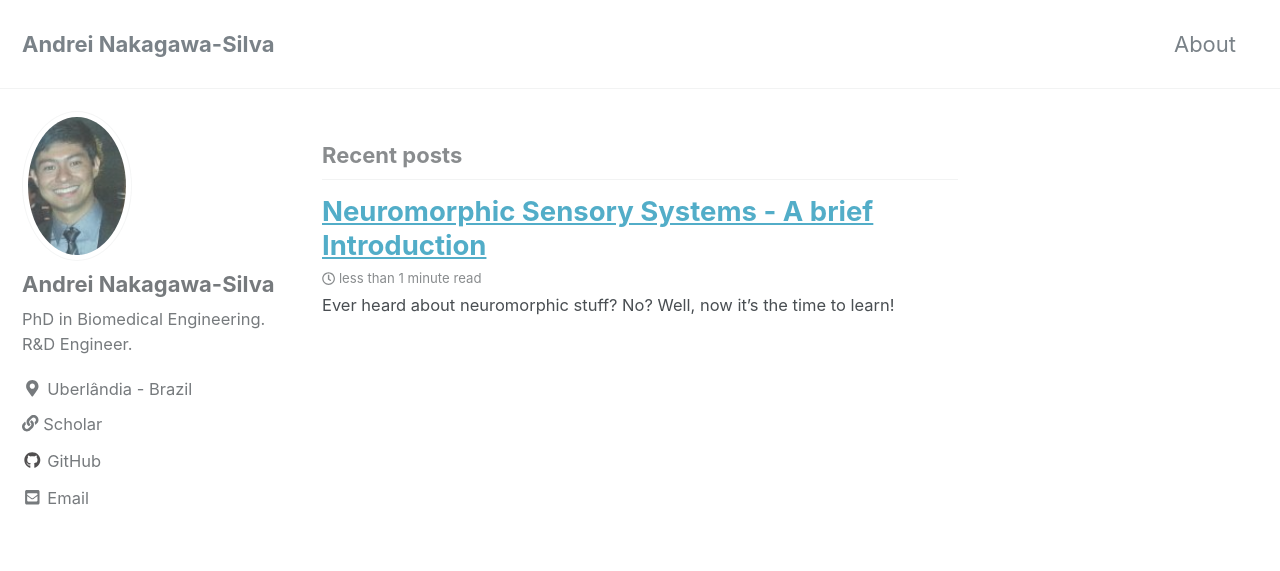
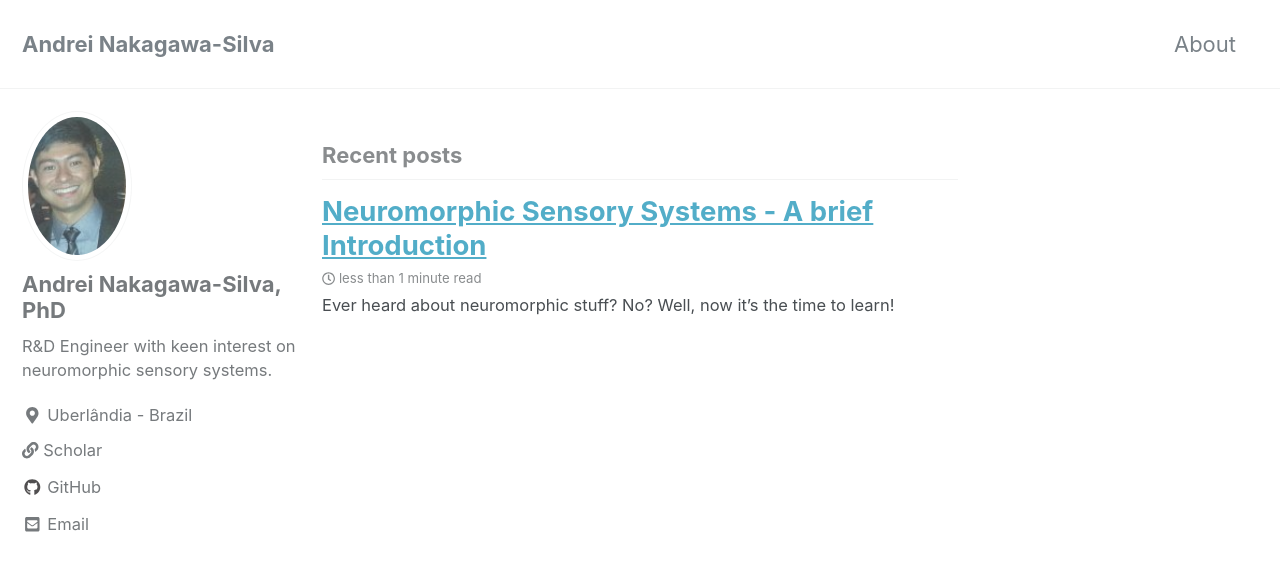
Before and after one commit to andreinakagawa/andreinakagawa.github.io, a Jekyll site: the page built from index.html, in a window 1280 px wide and 900 px high. Shown: the top 571 px of the window. Built offline with Jekyll 4.4.1, drawn with Linux system fonts in a browser that asks for light colours; nearby versions of some CDN libraries; the list of posts is cut into pages by our own code.

Commit message:
updated profile

```diff
--- a/_config.yml
+++ b/_config.yml
@@ -101,9 +101,9 @@ analytics:
 
 # Site Author
 author:
-  name             : "Andrei Nakagawa-Silva"
+  name             : "Andrei Nakagawa-Silva, PhD"
   avatar           : "assets/images/andrei.jpeg" # path of avatar image, e.g. "/assets/images/bio-photo.jpg"
-  bio              : "PhD in Biomedical Engineering. R&D Engineer."
+  bio              : "R&D Engineer with keen interest on neuromorphic sensory systems."
   location         : "Uberlândia - Brazil"
   email            : "nakagawa.andrei@gmail.com"
   links:
```
